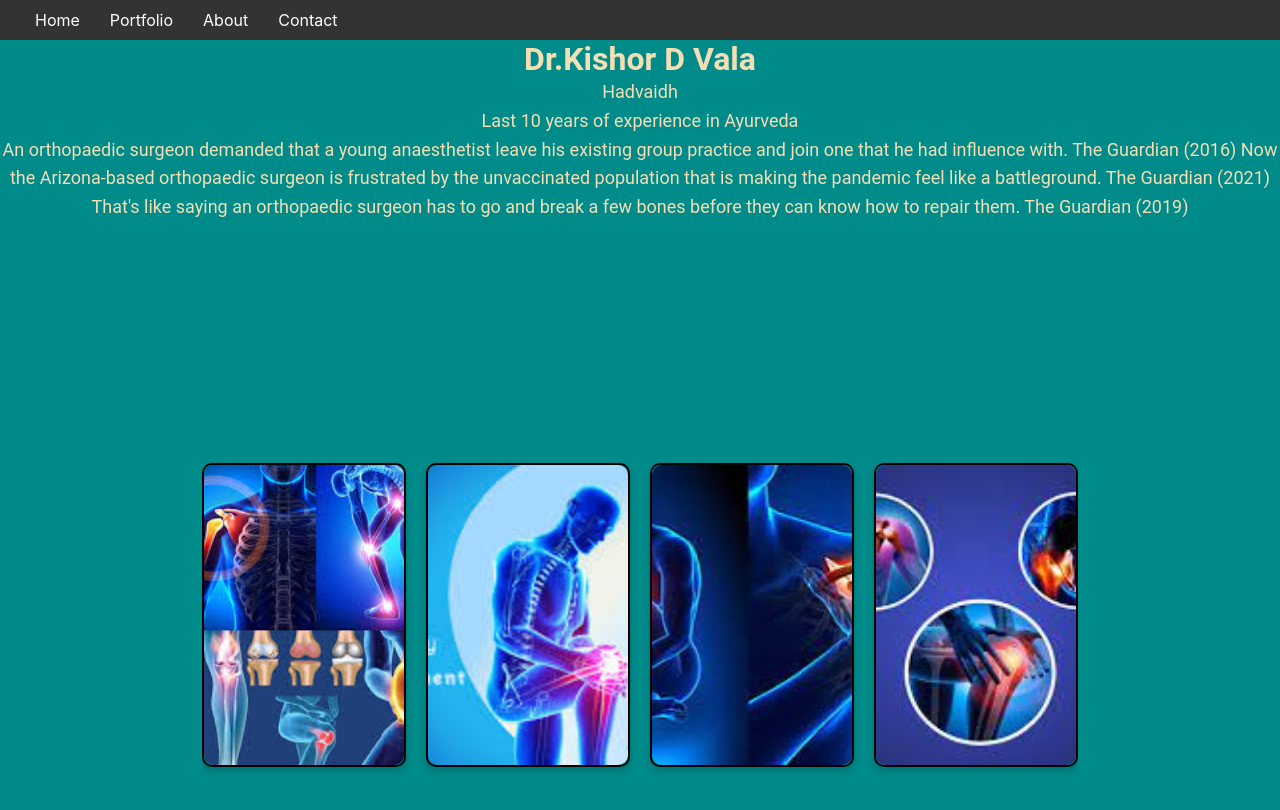
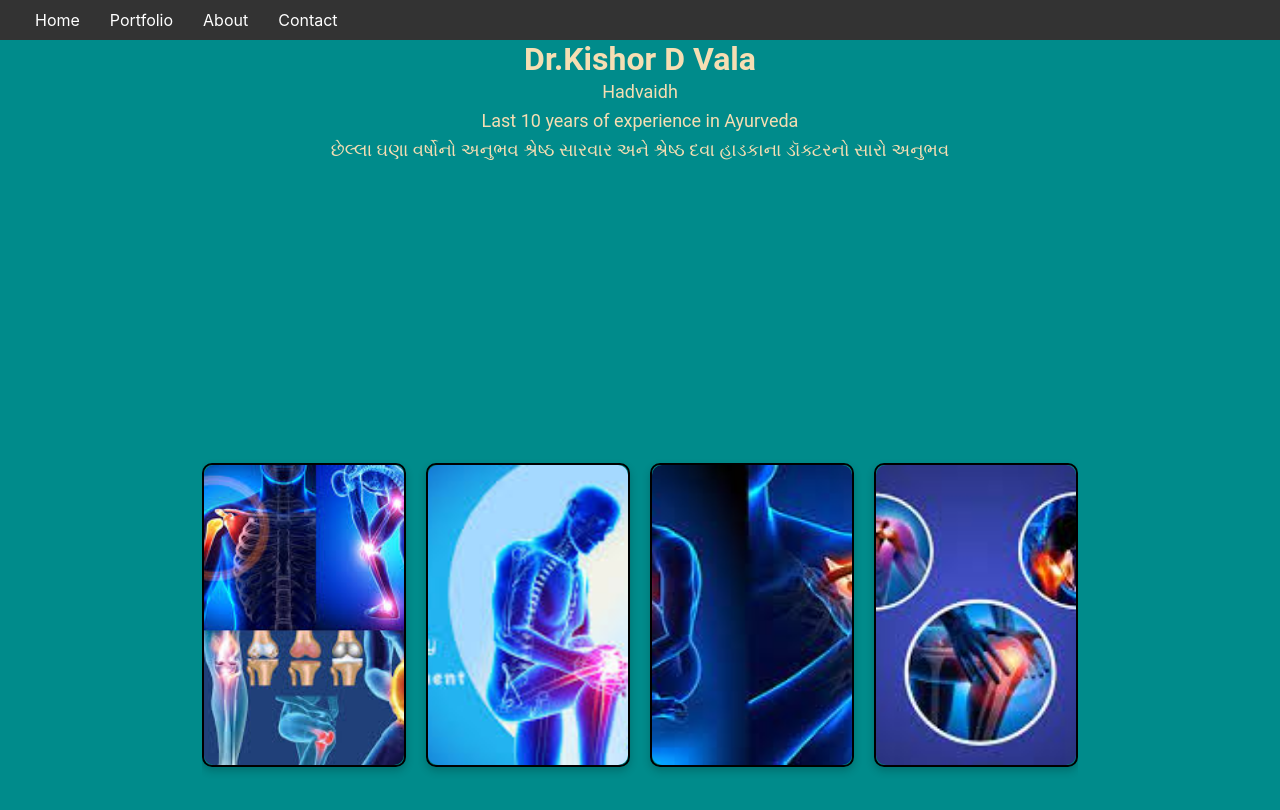
Before and after one commit to umangrathod11/docter-web, a React (Create React App) app: page / in a window 1280 px wide. Shown: the top 810 px of the page. Built offline with nearby package versions, Linux system fonts and the light colour scheme.

Commit message:
add gujarati word

```diff
--- a/src/Home.jsx
+++ b/src/Home.jsx
@@ -14,12 +14,9 @@ function Home() {
         <p>Hadvaidh</p>
         <p>Last 10 years of experience in Ayurveda</p>
         <p>
-        An orthopaedic surgeon demanded that a young anaesthetist leave his existing group practice and join one that he had influence with.
-The Guardian (2016)
-Now the Arizona-based orthopaedic surgeon is frustrated by the unvaccinated population that is making the pandemic feel like a battleground.
-The Guardian (2021)
-That's like saying an orthopaedic surgeon has to go and break a few bones before they can know how to repair them.
-The Guardian (2019)
+        છેલ્લા ઘણા વર્ષોનો અનુભવ
+        શ્રેષ્ઠ સારવાર અને શ્રેષ્ઠ દવા
+        હાડકાના ડૉક્ટરનો સારો અનુભવ
         </p>
 
       </div>
```
